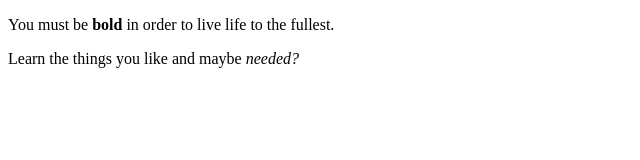
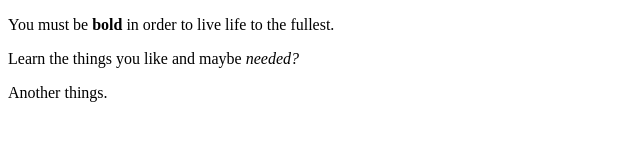
Before and after one commit to clarkjoypesco/practiceHTML, a plain HTML site: page index.html in a window 1280 px wide. Shown: the whole page, without its empty margins (0-640 px from the left). Drawn offline with Linux system fonts and the light colour scheme.

Commit message:
added another paragraph

```diff
--- a/index.html
+++ b/index.html
@@ -10,5 +10,6 @@
 
     <p>You must be <strong>bold</strong> in order to live life to the fullest.</p>
     <p>Learn the things you like and maybe <em>needed?</em></p>
+    <p>Another things.</p>
 </body>
 </html>
```
